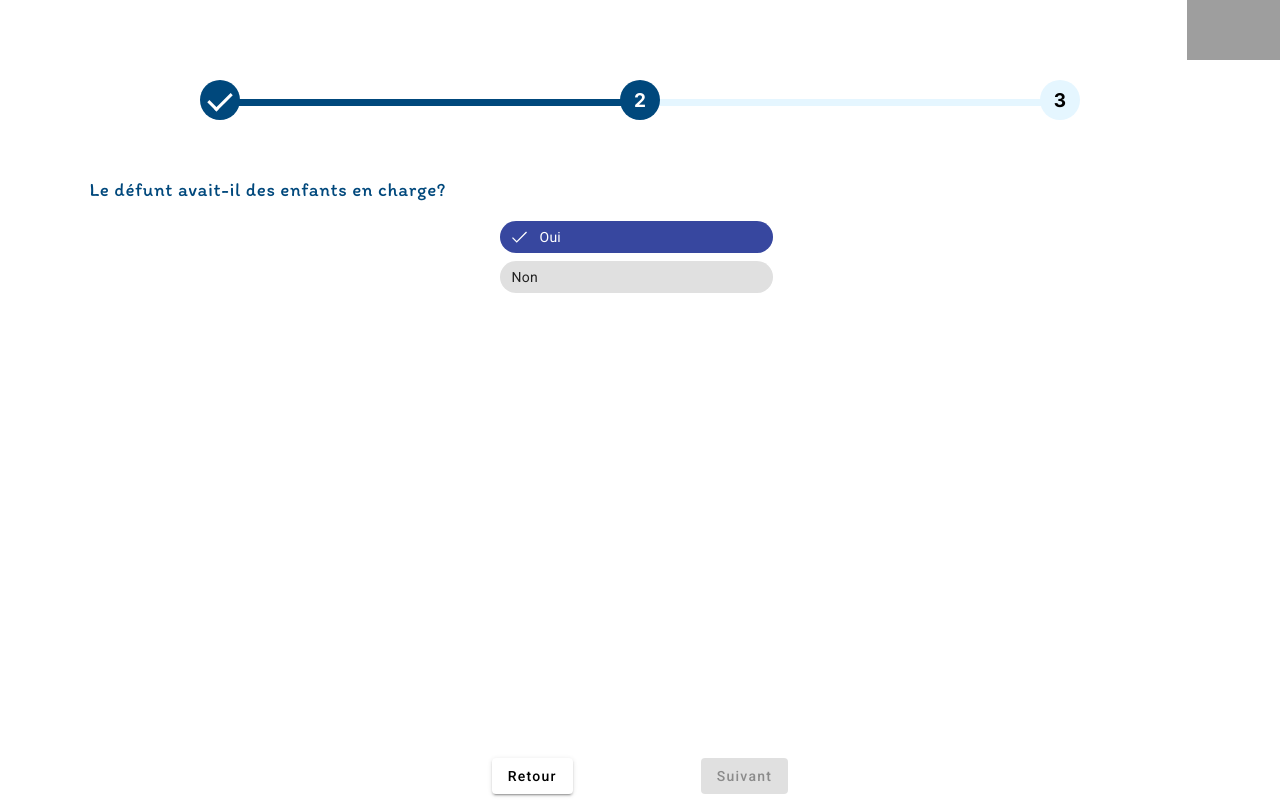
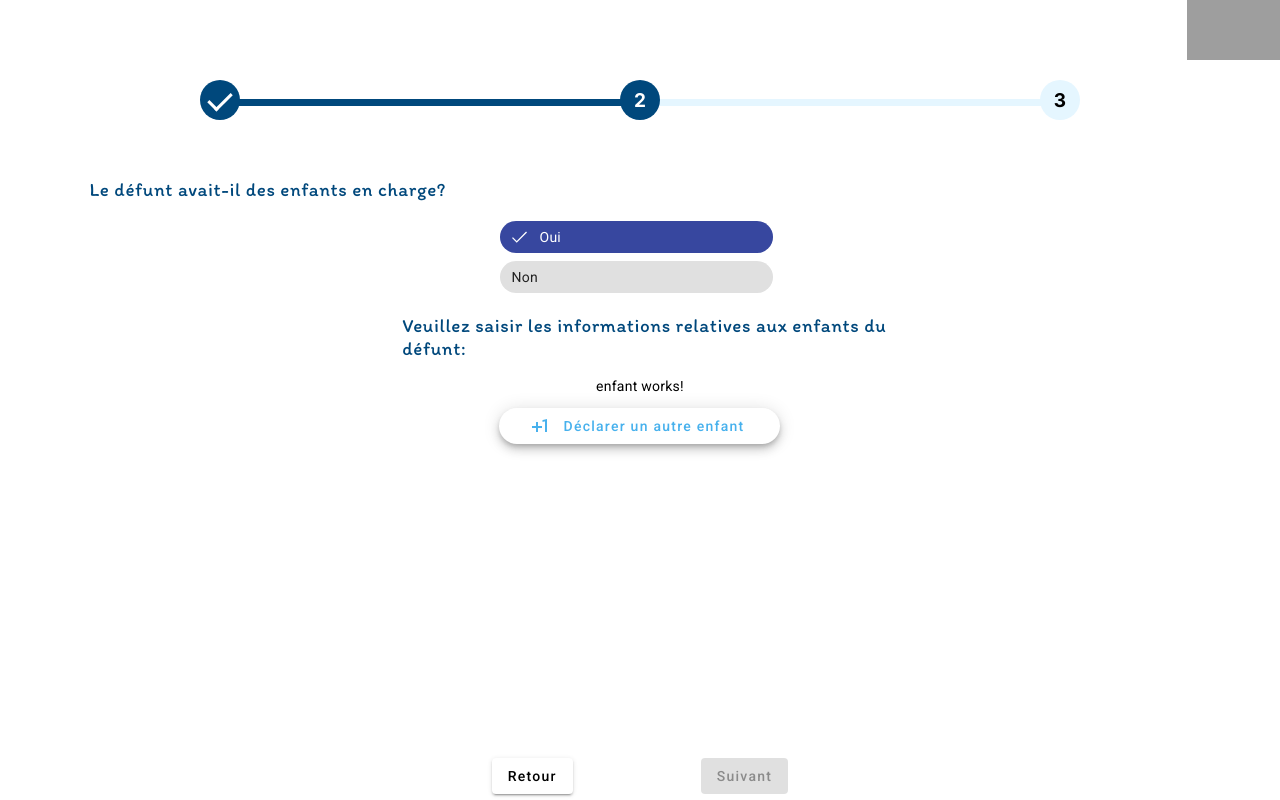
Before and after one commit to ouahlineomaima/cmr-frontend, an Angular app: page /simulation-en-ligne in a window 1280 px wide. Both pictures are taken after a click on the button "Oui". Built offline with nearby package versions, Linux system fonts and the light colour scheme; grey boxes are pictures that could not be loaded.

Commit message:
Adding the childs section

```diff
--- a/src/app/app.module.ts
+++ b/src/app/app.module.ts
@@ -6,6 +6,7 @@ import {MatSelectModule} from '@angular/material/select';
 import {MatInputModule} from '@angular/material/input';
 import {MatChipsModule} from '@angular/material/chips';
 import {MatButtonModule} from '@angular/material/button';
+import {MatIconModule} from '@angular/material/icon';
 
 import { AppRoutingModule } from './app-routing.module';
 import { AppComponent } from './app.component';
@@ -58,7 +59,8 @@ const appRoutes : Routes = [
     MatInputModule,
     BrowserAnimationsModule,
     MatChipsModule,
-    MatButtonModule
+    MatButtonModule,
+    MatIconModule
   ],
   providers: [],
   bootstrap: [AppComponent]
--- a/src/app/pages/simulation-en-ligne/simulation-en-ligne.component.css
+++ b/src/app/pages/simulation-en-ligne/simulation-en-ligne.component.css
@@ -42,6 +42,19 @@ h4 {
     font-weight: 400;
     line-height: normal;
 }
+.condition{
+    display: flex;
+    flex-direction: column;
+    justify-content: center;
+    align-items: center;
+}
+
+.add_child{
+    width: 17.5625rem !important;
+    height: 2.25rem !important;
+    color: #47B1ED;
+    background: transparent !important;
+}
 
 .footer{
     display: flex;
--- a/src/app/pages/simulation-en-ligne/simulation-en-ligne.component.html
+++ b/src/app/pages/simulation-en-ligne/simulation-en-ligne.component.html
@@ -15,15 +15,23 @@
             </mat-chip-option>
         </mat-chip-listbox>
 
-        <div *ngIf="sharedVariablesService.hasChildren === false">
+        <div *ngIf="sharedVariablesService.hasChildren === false" class="condition">
             <h4 class="qst">Le défunt était-il marié pour une durée de plus de 2 ans?</h4>
             <mat-chip-listbox class="mat-mdc-chip-set-stacked chips" aria-label="Color selection">
                 <mat-chip-option *ngFor="let chip of availableBooleans"
-                    [color]="selectedBooleanHasChildren=== chip.name ? chip.color : null"
-                    (click)="onChipClickHasChildren(chip.name); updateButtonState();">
+                    [color]="selectedIsValidMarriagePeriod=== chip.name ? chip.color : null"
+                    (click)="onChipClickMarriagePeriod(chip.name); updateButtonState();">
                     {{chip.name}}
                 </mat-chip-option>
             </mat-chip-listbox>
+        </div>
+        <div *ngIf="sharedVariablesService.hasChildren === true" class="condition">
+            <h4 class="qst">Veuillez saisir les informations relatives aux enfants du défunt:</h4>
+            <app-enfant></app-enfant>
+            <button mat-fab extended class="add_child">
+                <mat-icon>plus_one</mat-icon>
+                Déclarer un autre enfant
+              </button>
         </div>
 
     </div>
--- a/src/app/pages/simulation-en-ligne/simulation-en-ligne.component.ts
+++ b/src/app/pages/simulation-en-ligne/simulation-en-ligne.component.ts
@@ -3,6 +3,7 @@ import { Router } from '@angular/router';
 import { SimulationType } from 'src/app/enums/SimulationType';
 import { SharedVariablesService } from 'src/app/services/shared-variables.service';
 import {ThemePalette} from '@angular/material/core';
+
 
 interface ChipColor {
   name: string;
@@ -18,7 +19,9 @@ export class SimulationEnLigneComponent {
   classNamesForTimeline: Array<string> = ['done', 'current-item', 'comming'];
 
   selectedBooleanHasChildren: string | null = null;
+  selectedIsValidMarriagePeriod: string | null = null;
   isButtonDisabled: boolean = true;
+
 
   availableSimulationTypes: ChipColor[] = [
     {name: 'En ligne', color: 'primary'},
@@ -52,6 +55,20 @@ export class SimulationEnLigneComponent {
 
   }
 
+  onChipClickMarriagePeriod(chipName: string) {
+    this.selectedIsValidMarriagePeriod = this.selectedIsValidMarriagePeriod === chipName ? null : chipName;
+    if(this.selectedIsValidMarriagePeriod === 'Oui'){
+      this.sharedVariablesService.isValidMarriagePeriod = true;
+    }
+    else if (this.selectedIsValidMarriagePeriod === 'Non'){
+      this.sharedVariablesService.isValidMarriagePeriod = false;
+    }
+    else{
+      this.sharedVariablesService.isValidMarriagePeriod = null;
+    }
+
+  }
+
   updateButtonState() {
 
   }
--- a/src/app/services/shared-variables.service.ts
+++ b/src/app/services/shared-variables.service.ts
@@ -11,6 +11,7 @@ export class SharedVariablesService {
   simulationType!: SimulationType;
   isRetired: boolean | null = null;
   hasChildren: boolean | null = null;
+  isValidMarriagePeriod: boolean | null = null;
 
   constructor() { }
 }
```
